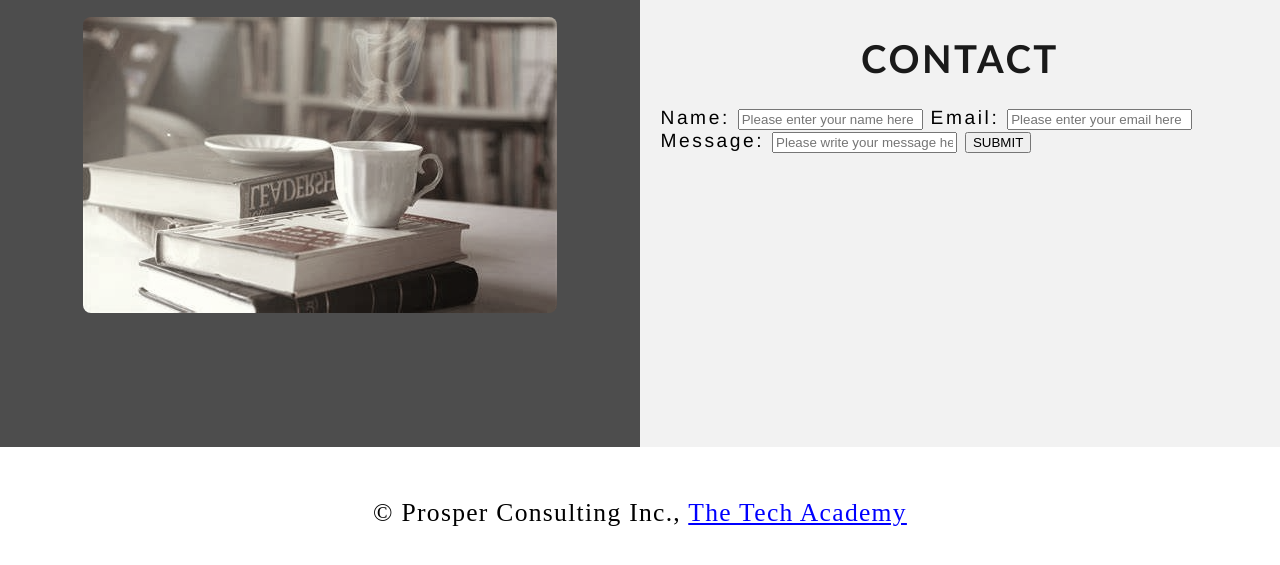
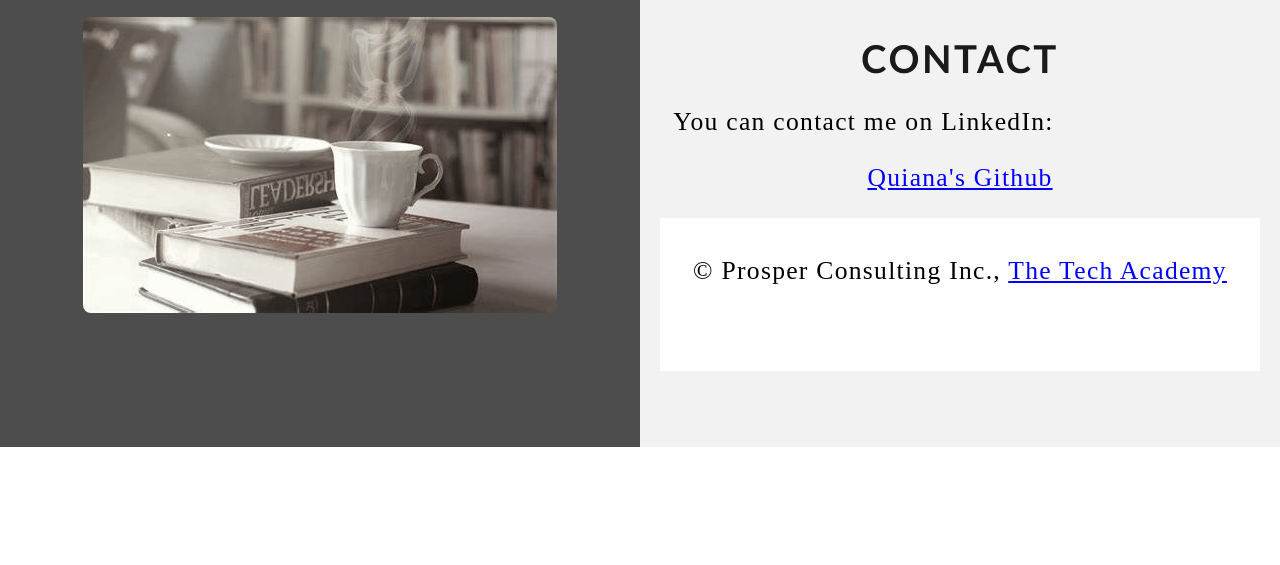
Before and after one commit to Quiholder/quiholder.github.io, a plain HTML site: page index.html in a window 1280 px wide. Shown: the part 1747-2312 px from the top of the page. After the commit the page ends 2194 px from the top, so only its background shows below. Drawn offline with Linux system fonts and the light colour scheme.

Commit message:
add linked in

```diff
--- a/index.html
+++ b/index.html
@@ -90,18 +90,11 @@
    <!--Contact form, right column-->
    <div class="Column_1 Column_tall">
        <h1>Contact</h1>
-       <!--This specifies where and how to send the form data; we are leaving it blank-->
-       <form action="" method="POST"> <!-- Here we are utilizing a 3rd party service to submit the contact form data, insert your formspree endpoint in the action attribute -->
-           <label>Name:</label>
-               <input type="text" placeholder="Please enter your name here">
-           <label>Email:</label>
-               <input type="text" id="Email" name="Email" placeholder="Please enter your email here">
-           <label>Message:</label>
-               <input type="text" id="Message" name="Message" placeholder="Please write your message here">
-               <input type="submit" value="SUBMIT">
-       </form>
-   </div>
-</div>
+       <p> You can contact me on LinkedIn:
+        <br>
+        <p class="center"><a href="https://www.linkedin.com/in/quiana-holder/" target="_blank">Quiana's Github</a></p>
+    </p>
+
 <!--Footer section-->
 <footer>
    <p>
```
